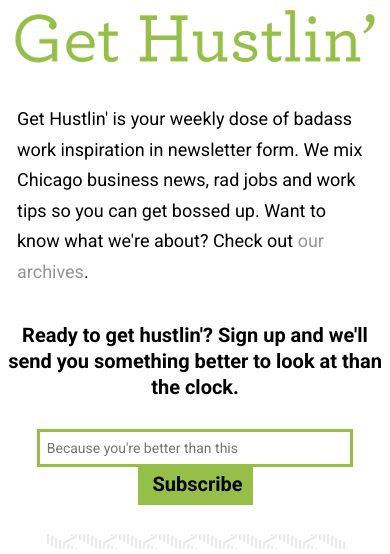
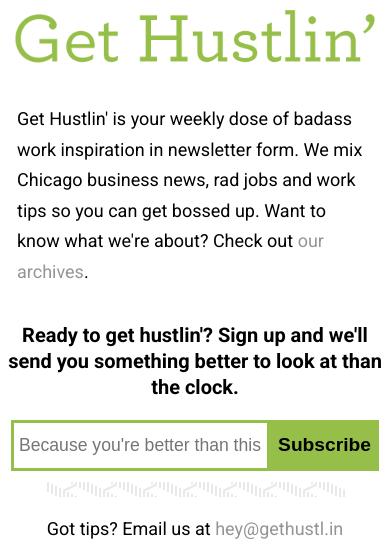
Before and after one commit to sarahcollins/gethustlin, a plain HTML site: page index.html in a window 390 px wide. Shown: the top 554 px of the page. Drawn offline with Linux system fonts and the light colour scheme.

Commit message:
minor cleanup, making things a little more mobile friendly

```diff
--- a/index.html
+++ b/index.html
@@ -5,6 +5,7 @@
 <meta http-equiv="X-UA-Compatible" content="IE=edge,chrome=1">
         <title>Get Hustlin'</title>
         <meta name="description" content="Chicago job listings, business news and work inspiration">
+        <meta name="viewport" content="width=device-width, initial-scale=1, maximum-scale=1, user-scalable=0"/>
         <link rel="stylesheet" href="styles/main.css">
         <link rel="stylesheet" href="styles/fontawesome/css/font-awesome.min.css">
         <link href='http://fonts.googleapis.com/css?family=Roboto:400,500,700' rel='stylesheet' type='text/css'>
@@ -12,7 +13,6 @@
         <link rel="icon" href="images/GH.png">
 </head>
 <body>
-
 <img src="images/GetHustlin.png" width="100%">
 <p> </p>
    <p>
@@ -21,7 +21,12 @@ Get Hustlin' is your weekly dose of badass work inspiration in newsletter form.
 <h2>Ready to get hustlin'? Sign up and we'll send you something better to look at than the clock.</h2>
 
 <div class="form">
-    <form action="https://tinyletter.com/GetHustlin" method="post" target="popupwindow" onsubmit="window.open('https://tinyletter.com/GetHustlin', 'popupwindow', 'scrollbars=yes,width=800,height=600');return true"><p><input type="email" name="email" placeholder="Because you're better than this" id="tlemail" /><input type="submit" value="Subscribe" /></p></form>
+  <form action="https://tinyletter.com/GetHustlin" method="post" target="popupwindow" onsubmit="window.open('https://tinyletter.com/GetHustlin', 'popupwindow', 'scrollbars=yes,width=800,height=600');return true">
+    <div class="form-container">
+      <input type="email" class="email" name="email" placeholder="Because you're better than this" id="tlemail" />
+      <button class="submit">Subscribe</button>
+    </div>
+  </form>
 </div>
 
 <hr width="80%">
@@ -30,9 +35,7 @@ Get Hustlin' is your weekly dose of badass work inspiration in newsletter form.
 
 <div class="social">
   <a href="https://www.facebook.com/gethustlin" target="_blank"><span class="fa fa-facebook-square fa-3x"></a></span>
-
   <a href="mailto:gethustling@gmail.com"><span class="fa fa-envelope fa-3x"></a></span>
-
   <a href="https://twitter.com/gethustlin" target="_blank"><span class="fa fa-twitter-square fa-3x"></a></span>
 </div>
 
--- a/styles/main.css
+++ b/styles/main.css
@@ -1,5 +1,15 @@
 html {
     background-color: #ffffff;
+    font-family: 'Roboto', sans-serif;
+}
+
+@media screen and (-webkit-min-device-pixel-ratio:0) {
+  select:focus,
+  textarea:focus,
+  input:focus {
+    font-size: 16px;
+    background: #eee;
+  }
 }
 
 p
@@ -7,7 +17,6 @@ p
     margin: 0 auto;
     padding: .5em .5em 1em;
     max-width: 800px;
-    font-family: 'Roboto', sans-serif;
     font-size: 18px;
     line-height: 1.7em;
     color: #000000;
@@ -18,7 +27,6 @@ h1
     margin: 0 auto;
     padding: 2em .25em 1em;
     max-width: 1100px;
-    font-family: "Alegreya", serif;
     font-size: 40px;
     font-weight: bold;
     line-height: 1.3em;
@@ -27,7 +35,6 @@ h1
 
 h2
 {
-    font-family: "Roboto", sans-serif;
     font-size: 20px;
     font-weight: bold;
     line-height: 1.3em;
@@ -37,7 +44,6 @@ h2
 
 h3
 {
-    font-family: "Roboto", sans-serif;
     font-size: 16px;
     font-weight: normal;
     line-height: 1.5em;
@@ -47,41 +53,40 @@ h3
 
 .form
 {
-padding:3px;
-text-align:center;
+  padding:3px;
+  text-align:center;
 }
 
-input[type=email]
-{
-  width: 80%;
-  max-width: 400px;
-  min-width: 300px;
-  height: auto;
-  min-height: 25px;
-  border: 3px solid #96bf49;
-  font-family: "Roboto", sans-serif;
-  font-size: 14px;
-  line-height: 1.3em;
-  padding: .25em .25em .25em .5em;
+.form-container {
+  display: flex;
+  justify-content: center;
+  flex-flow: row wrap;
 }
 
-input[type=submit]
-{
-  width: 18%;
-  max-width: 600px;
-  min-width: 115px;
-  height: auto;
-  min-height: 25px;
+.form-container .email {
+  flex-grow: 4;
+  border: 3px solid #96bf49;
+  min-height: 35px;
+  max-width: 400px;
+  font-size: 1.1em;
+  padding: 5px;
+}
+
+.form-container .submit {
+  flex-grow: 1;
   border: none;
   background: #96bf49;
-  font-family: "Roboto", sans-serif;
-  font-size: 20px;
+  min-height: 35px;
+  max-width: 150px;
+  font-size: 1.2em;
   font-weight: bold;
-  line-height: 1.3em;
-  padding: .2em 0em .4em .25em;
-  text-align: center;
 }
 
+@media screen and (max-device-width: 480px) and (orientation: portrait)  {
+  .form-container .submit {
+    max-width: 100%;
+  }
+}
 
 .social
 {
@@ -95,7 +100,6 @@ ul
     margin: 0 auto;
     padding: .5em 2em 1em;
     max-width: 700px;
-    font-family: 'Roboto', sans-serif;
     font-size: 18px;
     line-height: 1.7em;
     color: #000000;
```
Lines whose indentation alone changed are shown as unchanged.
